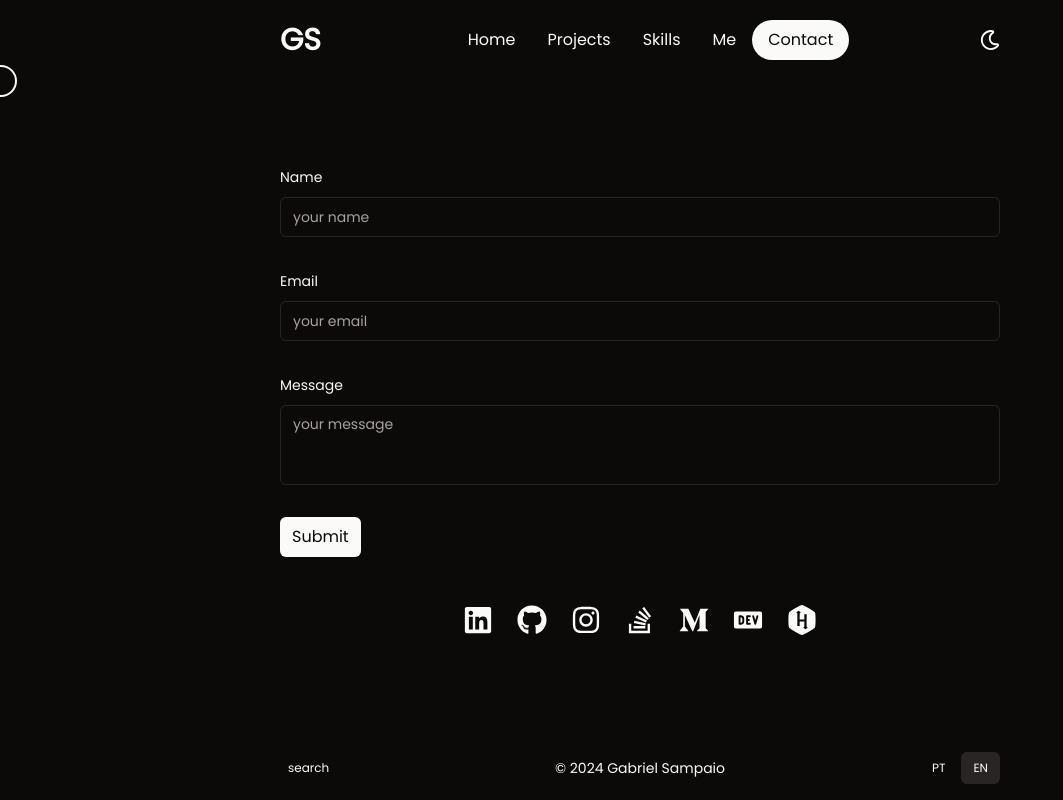
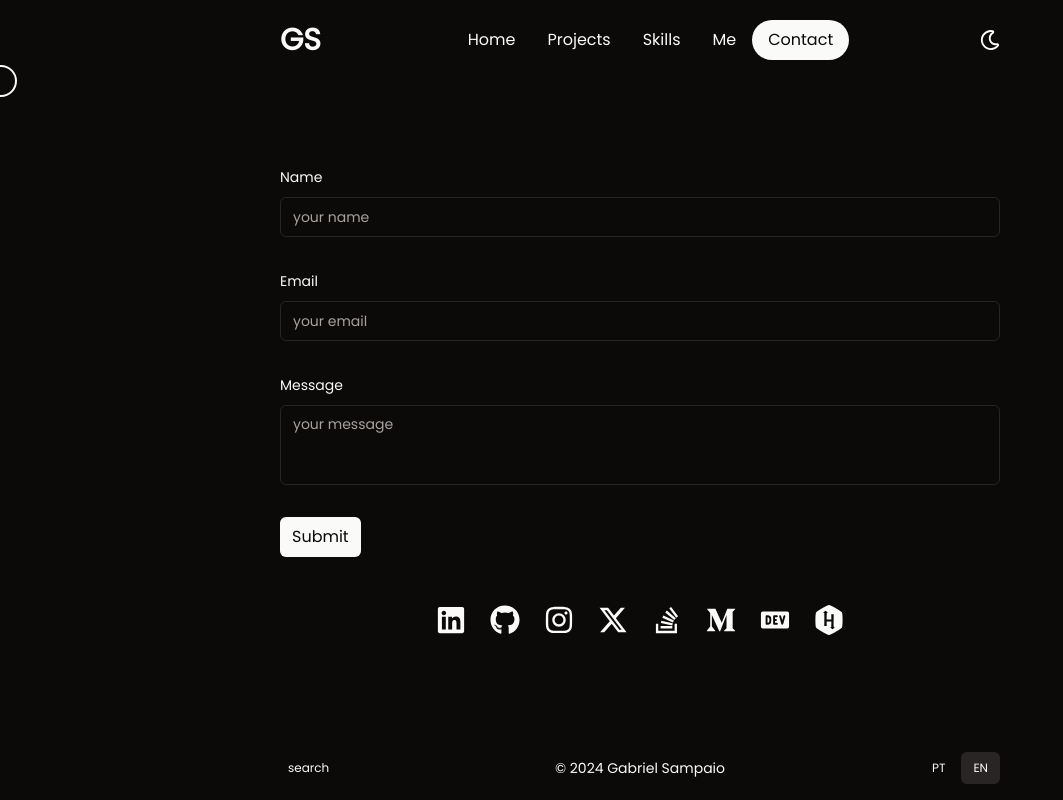
Before and after one commit to gsampaiowz/portfolio, a Next.js app: page /contact in a window 1280 px wide. Shown: the whole page, without its empty margins (0-1063 px from the left). Built offline with nearby package versions, Linux system fonts and the light colour scheme; no server answers.

Commit message:
command finalizado

```diff
--- a/src/app/contact/page.tsx
+++ b/src/app/contact/page.tsx
@@ -16,9 +16,7 @@ import Button from "@/components/button";
 import { Input } from "@/components/ui/input";
 import { Textarea } from "@/components/ui/textarea";
 import { send } from "@/lib/mail";
-import { FaXTwitter } from "react-icons/fa6";
-import { FaGithub, FaHackerrank, FaInstagram, FaLinkedin, FaMediumM, FaStackOverflow } from "react-icons/fa";
-import { PiDevToLogoFill } from "react-icons/pi";
+import socialMedias from "@/data/social-medias";
 
 const formSchema = z.object({
   name: z.string().min(1, "Name is required"),
@@ -37,8 +35,6 @@ export default function Contact() {
   });
 
   async function onSubmit(values: z.infer<typeof formSchema>) {
-    console.log(values);
-
     send(values);
   }
 
@@ -94,14 +90,9 @@ export default function Contact() {
       </Form>
 
       <div className="flex gap-6 [&>*:hover]:opacity-50 [&>*]:duration-300">
-        <FaLinkedin onClick={() => window.open("https://www.linkedin.com/in/gsampaiowz/")} size={30}/>
-        <FaGithub onClick={() => window.open("https://github.com/gsampaiowz")} size={30}/>
-        <FaInstagram onClick={() => window.open("https://www.instagram.com/gsampaiowz/")} size={30}/>
-        {/* <FaXTwitter size={30}/> */}
-        <FaStackOverflow onClick={() => window.open("https://stackoverflow.com/users/21460112/gsampaiowz")} size={30}/>
-        <FaMediumM onClick={() => window.open("https://medium.com/@gsampaiowz")} size={30}/>
-        <PiDevToLogoFill onClick={() => window.open("https://pidev.to/gsampaiowz")} size={30}/>
-        <FaHackerrank size={30}/>
+        {socialMedias.map((item) => (
+          <item.icon onClick={() => window.open(item.url)} size={30}/>
+        ))}
       </div>
     </Container>
   );
--- a/src/app/globals.css
+++ b/src/app/globals.css
@@ -32,7 +32,7 @@
   }
 
   .dark {
-    --background: 20 14.3% 4.1%;
+    --background: 20, 14%, 4%;
     --foreground: 60 9.1% 97.8%;
     --card: 20 14.3% 4.1%;
     --card-foreground: 60 9.1% 97.8%;
--- a/src/app/page.tsx
+++ b/src/app/page.tsx
@@ -96,13 +96,13 @@ export default function Home() {
               <a target="_blank" href="https://www.linkedin.com/in/gsampaiowz/">
                 <FaLinkedin
                   size={50}
-                  className="duration-300 text-primary rounded-[4px] hover:text-background hover:bg-primary "
+                  className="duration-300 text-primary rounded-[4px] hover:opacity-50 "
                 />
               </a>
               <a target="_blank" href="https://github.com/gsampaiowz">
                 <FaGithub
                   size={50}
-                  className="duration-300 text-primary rounded-full p-1 hover:text-background hover:bg-primary "
+                  className="duration-300 text-primary rounded-full p-1 hover:opacity-50 "
                 />
               </a>
             </div>
--- a/src/components/commandMenu/index.tsx
+++ b/src/components/commandMenu/index.tsx
@@ -1,4 +1,4 @@
-import { useEffect, useState } from "react";
+import { useEffect } from "react";
 import {
   CommandDialog,
   CommandEmpty,
@@ -10,6 +10,9 @@ import {
 import internalLinks from "@/data/internal-links";
 import Link from "next/link";
 import { CgFileDocument } from "react-icons/cg";
+import { TbLanguage } from "react-icons/tb";
+import { Mail, MoonIcon, SunIcon } from "lucide-react";
+import socialMedias from "@/data/social-medias";
 
 export function CommandMenu({
   open,
@@ -42,9 +45,7 @@ export function CommandMenu({
                 onClick={() => {
                   setOpen(false);
                 }}
-                className={
-                  "p-2 hover:bg-border items-center flex gap-2 rounded-md"
-                }
+                className={"items-center flex gap-2"}
               >
                 <CgFileDocument />
                 {tab.title}
@@ -52,6 +53,37 @@ export function CommandMenu({
             </CommandItem>
           ))}
         </CommandGroup>
+        <CommandGroup heading="Options">
+          <CommandItem>
+            <TbLanguage />
+            Portuguese
+          </CommandItem>
+          <CommandItem>
+            <TbLanguage />
+            English
+          </CommandItem>
+          <CommandItem>
+            <MoonIcon />
+            Dark Theme
+          </CommandItem>
+          <CommandItem>
+            <SunIcon />
+            Light Theme
+          </CommandItem>
+        </CommandGroup>
+        <CommandGroup heading="Social">
+          {socialMedias.map((item, index) => (
+            <CommandItem key={index}>
+              <item.icon onClick={() => window.open(item.url)} size={30} />{" "}
+              {item.label}
+            </CommandItem>
+          ))}
+          <CommandItem>
+            <Mail /> <a href="mailto:gabrielsampaio1216@gmail.com">
+              E-mail
+              </a>
+          </CommandItem>
+        </CommandGroup>
       </CommandList>
     </CommandDialog>
   );
--- a/src/components/ui/command.tsx
+++ b/src/components/ui/command.tsx
@@ -117,7 +117,7 @@ const CommandItem = React.forwardRef<
   <CommandPrimitive.Item
     ref={ref}
     className={cn(
-      "relative flex cursor-default select-none items-center rounded-sm px-2 py-1.5 text-sm outline-none data-[disabled=true]:pointer-events-none data-[selected='true']:bg-accent data-[selected=true]:text-accent-foreground data-[disabled=true]:opacity-50",
+      "relative flex gap-2 duration-300 cursor-default select-none items-center rounded-sm px-2 py-1.5 text-sm outline-none data-[disabled=true]:pointer-events-none data-[selected='true']:bg-accent data-[selected=true]:text-accent-foreground data-[disabled=true]:opacity-50",
       className
     )}
     {...props}
--- /dev/null
+++ b/src/data/social-medias.tsx
@@ -0,0 +1,55 @@
+import {
+  FaGithub,
+  FaHackerrank,
+  FaInstagram,
+  FaLinkedin,
+  FaMediumM,
+  FaStackOverflow,
+} from "react-icons/fa";
+import { FaXTwitter } from "react-icons/fa6";
+import { PiDevToLogoFill } from "react-icons/pi";
+
+const socialMedias = [
+  {
+    icon: FaLinkedin,
+    url: "https://www.linkedin.com/in/gsampaiowz/",
+    label: "LinkedIn",
+  },
+  {
+    icon: FaGithub,
+    url: "https://github.com/gsampaiowz",
+    label: "GitHub",
+  },
+  {
+    icon: FaInstagram,
+    url: "https://www.instagram.com/gsampaiowz/",
+    label: "Instagram",
+  },
+  {
+    icon: FaXTwitter,
+    url: "https://twitter.com/gsampaiowz",
+    label: "Twitter",
+  },
+  {
+    icon: FaStackOverflow,
+    url: "https://stackoverflow.com/users/21460112/gsampaiowz",
+    label: "Stack Overflow",
+  },
+  {
+    icon: FaMediumM,
+    url: "https://medium.com/@gsampaiowz",
+    label: "Medium",
+  },
+  {
+    icon: PiDevToLogoFill,
+    url: "https://dev.to/gsampaiowz",
+    label: "Dev.to",
+  },
+  {
+    icon: FaHackerrank,
+    url: "https://www.hackerrank.com/profile/gsampaiowz",
+    label: "HackerRank",
+  },
+];
+
+export default socialMedias;
```
